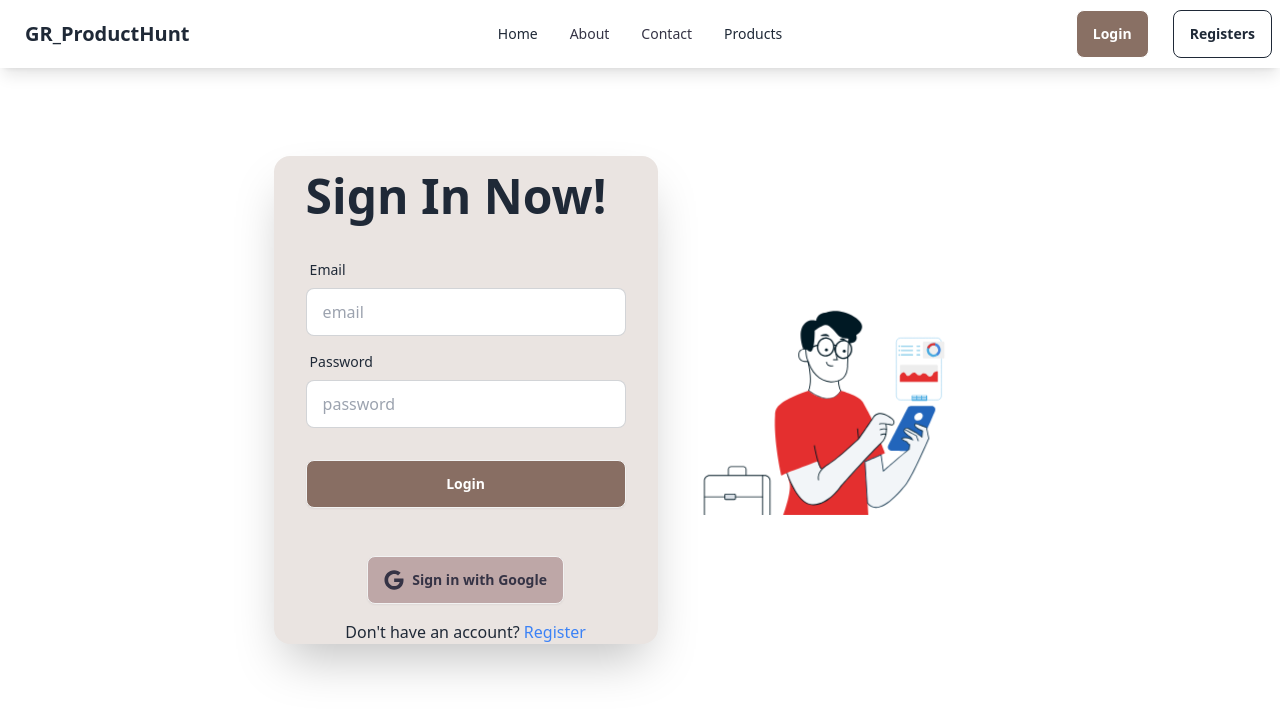
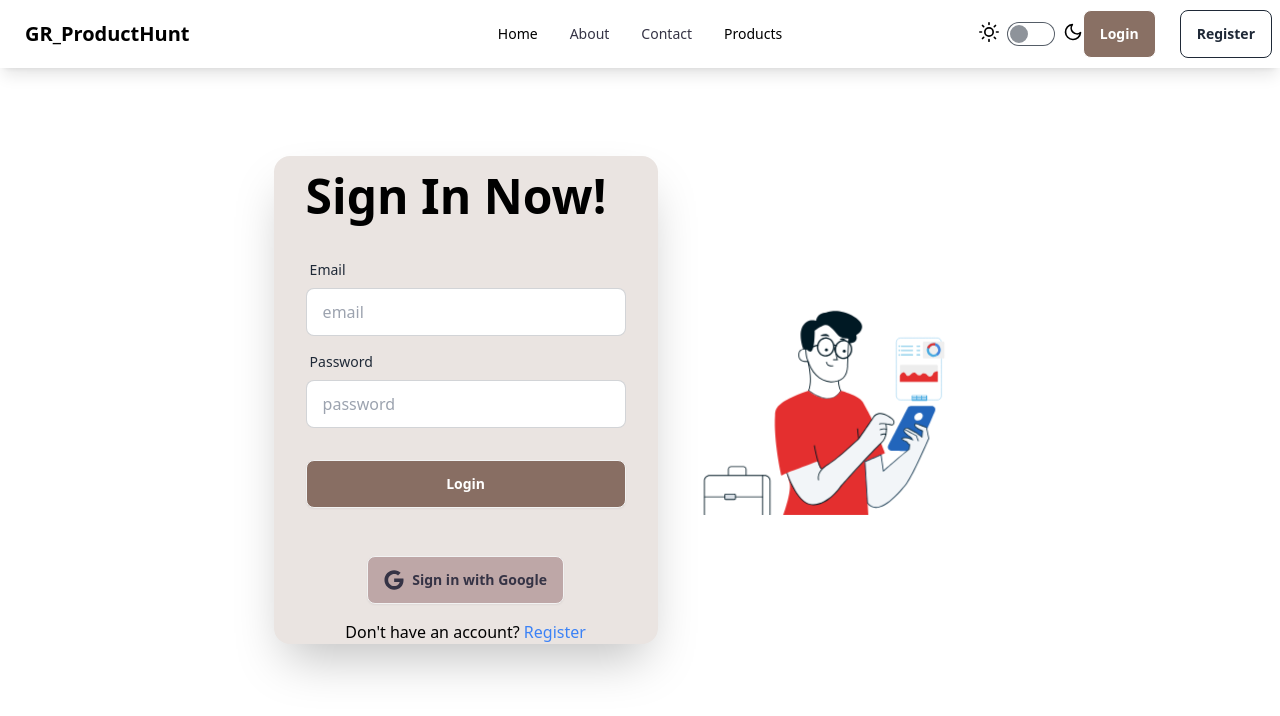
Before and after one commit to gr99murad/GR_ProductHunt, a React (Vite) app: page /login in a window 1280 px wide. Shown: the top 716 px of the page. Built offline with nearby package versions, Linux system fonts and the light colour scheme; no server answers.

Commit message:
Added dark and light mode icon and darkmode icon show navbar

```diff
--- a/src/Components/ContactUs.jsx
+++ b/src/Components/ContactUs.jsx
@@ -2,16 +2,41 @@ import React from 'react';
 
 const ContactUs = () => {
     return (
-        <div className=''>
-            <h2 className='font-bold text-4xl text-center dark:text-white'>Contact Us</h2>
-            <p className='text-text text-center py-4'>We'd love to hear from you! Fill out the form below.</p>
-            <form className='space-y-4'>
-                <input type="text" placeholder='Your Name' className='w-full p-2 border rounded-lg ' required/>
-                <input type="email" placeholder='Your Email' className='w-full p-2 border rounded-lg' required/>
-                <input type="text" placeholder='Subject' className='w-full p-2 border rounded-lg' required/>
-                <textarea placeholder='Your Message' className='w-full p-2 border rounded-lg h-32' required></textarea>
-                <button type='submit' className='w-full p-2 bg-primary text-white rounded-lg'>Send Message</button>
-
+        <div className="max-w-2xl mx-auto px-4 py-10">
+            <h2 className="font-bold text-4xl text-center text-gray-900 dark:text-white">Contact Us</h2>
+            <p className="text-center text-gray-600 dark:text-gray-300 py-4">
+                We'd love to hear from you! Fill out the form below.
+            </p>
+            <form className="space-y-4">
+                <input
+                    type="text"
+                    placeholder="Your Name"
+                    className="w-full p-3 border border-gray-300 dark:border-gray-700 bg-white dark:bg-gray-800 text-gray-900 dark:text-white rounded-lg focus:outline-none focus:ring-2 focus:ring-primary"
+                    required
+                />
+                <input
+                    type="email"
+                    placeholder="Your Email"
+                    className="w-full p-3 border border-gray-300 dark:border-gray-700 bg-white dark:bg-gray-800 text-gray-900 dark:text-white rounded-lg focus:outline-none focus:ring-2 focus:ring-primary"
+                    required
+                />
+                <input
+                    type="text"
+                    placeholder="Subject"
+                    className="w-full p-3 border border-gray-300 dark:border-gray-700 bg-white dark:bg-gray-800 text-gray-900 dark:text-white rounded-lg focus:outline-none focus:ring-2 focus:ring-primary"
+                    required
+                />
+                <textarea
+                    placeholder="Your Message"
+                    className="w-full p-3 border border-gray-300 dark:border-gray-700 bg-white dark:bg-gray-800 text-gray-900 dark:text-white rounded-lg h-32 focus:outline-none focus:ring-2 focus:ring-primary"
+                    required
+                ></textarea>
+                <button
+                    type="submit"
+                    className="w-full p-3 bg-primary hover:bg-primary/90 text-white rounded-lg transition duration-200"
+                >
+                    Send Message
+                </button>
             </form>
         </div>
     );
--- a/src/Components/Navbar.jsx
+++ b/src/Components/Navbar.jsx
@@ -1,11 +1,21 @@
-import React, { useContext } from "react";
+import React, { useContext, useEffect, useState } from "react";
 import { Link, NavLink } from "react-router-dom";
 import AuthContext from "../context/AuthContext/AuthContext";
-import { getAuth, signOut } from "firebase/auth";
 import Swal from "sweetalert2";
+import "./MainLayout.css";
 
 const Navbar = () => {
+  // dark mode
+  const [theme, setTheme] = useState(localStorage.getItem("theme") || "light");
 
+  useEffect(() => {
+    document.body.className = theme;
+    localStorage.setItem("theme", theme);
+  }, [theme]);
+
+  const toggleTheme = () => {
+    setTheme((prevTheme) => (prevTheme === "light" ? "dark" : "light"));
+  };
 
   const scrollToContact = () => {
     const contactSection = document.getElementById("contact");
@@ -13,6 +23,7 @@ const Navbar = () => {
       contactSection.scrollIntoView({ behavior: "smooth" });
     }
   };
+
   const scrollToAboutUs = () => {
     const aboutSection = document.getElementById("aboutUs");
     if (aboutSection) {
@@ -31,16 +42,21 @@ const Navbar = () => {
       Swal.fire("Error", error.message, "error");
     }
   };
+
   const links = (
     <>
       <li>
-        <NavLink to="/">Home</NavLink>
+        <NavLink
+          to="/"
+          className="dark:text-white hover:text-primary dark:hover:text-primary"
+        >
+          Home
+        </NavLink>
       </li>
-
       <li>
         <button
           onClick={scrollToAboutUs}
-          className="text-text hover:text-primary"
+          className="text-text hover:text-primary dark:text-white dark:hover:text-primary"
         >
           About
         </button>
@@ -48,27 +64,34 @@ const Navbar = () => {
       <li>
         <button
           onClick={scrollToContact}
-          className="text-text hover:text-primary"
+          className="text-text hover:text-primary dark:text-white dark:hover:text-primary"
         >
           Contact
         </button>
       </li>
       <li>
-        <NavLink to="/products">Products</NavLink>
+        <NavLink
+          to="/products"
+          className="dark:text-white hover:text-primary dark:hover:text-primary"
+        >
+          Products
+        </NavLink>
       </li>
       {user && (
-        <>
         <li>
-            <Link to="/profile" className="text-text hover:text-primary">
+          <Link
+            to="/profile"
+            className="text-text hover:text-primary dark:text-white dark:hover:text-primary"
+          >
             My Profile
           </Link>
         </li>
-        </>
       )}
     </>
   );
+
   return (
-    <div className="bg-white dark:bg-gray-900 fixed top-0 w-full z-50 shadow-lg ">
+    <div className="bg-white dark:bg-gray-900 fixed top-0 w-full z-50 shadow-lg">
       <div className="navbar max-w-7xl mx-auto">
         <div className="navbar-start">
           <div className="dropdown">
@@ -90,28 +113,75 @@ const Navbar = () => {
             </div>
             <ul
               tabIndex={0}
-            className="menu menu-sm dropdown-content bg-base-100 rounded-box z-50 mt-3 w-52 p-4 shadow"
+              className="menu menu-sm dropdown-content bg-base-100 dark:bg-gray-800 rounded-box z-50 mt-3 w-52 p-4 shadow"
             >
               {links}
             </ul>
           </div>
-        <a className="btn btn-ghost text-xl">GR_ProductHunt</a>
+          <a className="btn btn-ghost text-xl dark:text-white">
+            GR_ProductHunt
+          </a>
         </div>
         <div className="navbar-center hidden lg:flex">
           <ul className="menu menu-horizontal px-1">{links}</ul>
         </div>
         <div className="navbar-end">
+          <button
+            onClick={toggleTheme}
+            className="dark:text-white hover:text-primary dark:hover:text-primary"
+          >
+            <label className="flex cursor-pointer gap-2">
+              <svg
+                xmlns="http://www.w3.org/2000/svg"
+                width="20"
+                height="20"
+                viewBox="0 0 24 24"
+                fill="none"
+                stroke="currentColor"
+                strokeWidth="2"
+                strokeLinecap="round"
+                strokeLinejoin="round"
+              >
+                <circle cx="12" cy="12" r="5" />
+                <path d="M12 1v2M12 21v2M4.2 4.2l1.4 1.4M18.4 18.4l1.4 1.4M1 12h2M21 12h2M4.2 19.8l1.4-1.4M18.4 5.6l1.4-1.4" />
+              </svg>
+              <input
+                type="checkbox"
+                value="synthwave"
+                className="toggle theme-controller"
+              />
+              <svg
+                xmlns="http://www.w3.org/2000/svg"
+                width="20"
+                height="20"
+                viewBox="0 0 24 24"
+                fill="none"
+                stroke="currentColor"
+                strokeWidth="2"
+                strokeLinecap="round"
+                strokeLinejoin="round"
+              >
+                <path d="M21 12.79A9 9 0 1 1 11.21 3 7 7 0 0 0 21 12.79z"></path>
+              </svg>
+            </label>
+
+          </button>
+
           {!user ? (
-          <>
             <div className="flex gap-6">
-            <Link to="/login" className="btn btn-outline bg-primary text-white ">
+              <Link
+                to="/login"
+                className="btn btn-outline bg-primary text-white hover:bg-primary/80"
+              >
                 Login
               </Link>
-            <Link to="/register" className="btn btn-outline">
-              Registers
+              <Link
+                to="/register"
+                className="btn btn-outline dark:text-white dark:border-white"
+              >
+                Register
               </Link>
             </div>
-        </>
           ) : (
             <div className="dropdown dropdown-end">
               <div
@@ -122,22 +192,31 @@ const Navbar = () => {
               >
                 <img
                   src={user.photoURL || "avatar.png"}
-                alt=" Avatar"
-                className="w-10 h-10 rounded-full cursor-pointer"
+                  alt="Avatar"
+                  className="w-10 h-10 rounded-full cursor-pointer border dark:border-white"
                 />
               </div>
               <ul
                 tabIndex={0}
-              className="menu menu-sm dropdown-content bg-base-100 rounded-box z-50 mt-3 w-52 p-4 shadow"
+                className="menu menu-sm dropdown-content bg-base-100 dark:bg-gray-800 rounded-box z-50 mt-3 w-52 p-4 shadow"
               >
                 <li className="disabled">
-                <a>{user.displayName}</a>
+                  <a className="dark:text-white">{user.displayName}</a>
                 </li>
                 <li>
-                <NavLink to="/dashboard">Dashboard</NavLink>
+                  <NavLink
+                    to="/dashboard"
+                    className="dark:text-white hover:text-primary dark:hover:text-primary"
+                  >
+                    Dashboard
+                  </NavLink>
                 </li>
+
                 <li>
-                <button onClick={handleLogout} className="btn bg-[#8a899f]">
+                  <button
+                    onClick={handleLogout}
+                    className="btn bg-[#8a899f] dark:text-white"
+                  >
                     Logout
                   </button>
                 </li>
--- a/src/Pages/MainLayOut.jsx
+++ b/src/Pages/MainLayOut.jsx
@@ -2,25 +2,16 @@ import { Outlet } from "react-router-dom";
 import Navbar from "../Components/Navbar";
 import Footer from "../Components/Footer";
 import { useEffect, useState } from "react";
-import './MainLayout.css';
+
 
 const MainLayOut = () => {
-    const [theme,setTheme] = useState(localStorage.getItem('theme') || 'light');
 
-    useEffect(() => {
-        document.body.className = theme;
-        localStorage.setItem('theme', theme);
-    },[theme]);
-
-    const toggleTheme = () => {
-        setTheme(prevTheme => (prevTheme === 'light' ? 'dark' : 'light'));
-    }
   return (
     <div className="bg-white dark:bg-gray-900">
 
       <Navbar></Navbar>
 
-      <button onClick={toggleTheme} className='theme-toggle-btn mt-32 mr-96'>Switch to {theme === 'light' ? 'Dark' : 'light'} Mode</button>
+
 
 
       <div className="max-w-7xl px-7 mx-auto py-24 ">
```
Also changed, not shown: src/Components/MainLayout.css (renamed from src/Pages/MainLayout.css). Lines whose indentation alone changed are shown as unchanged.
